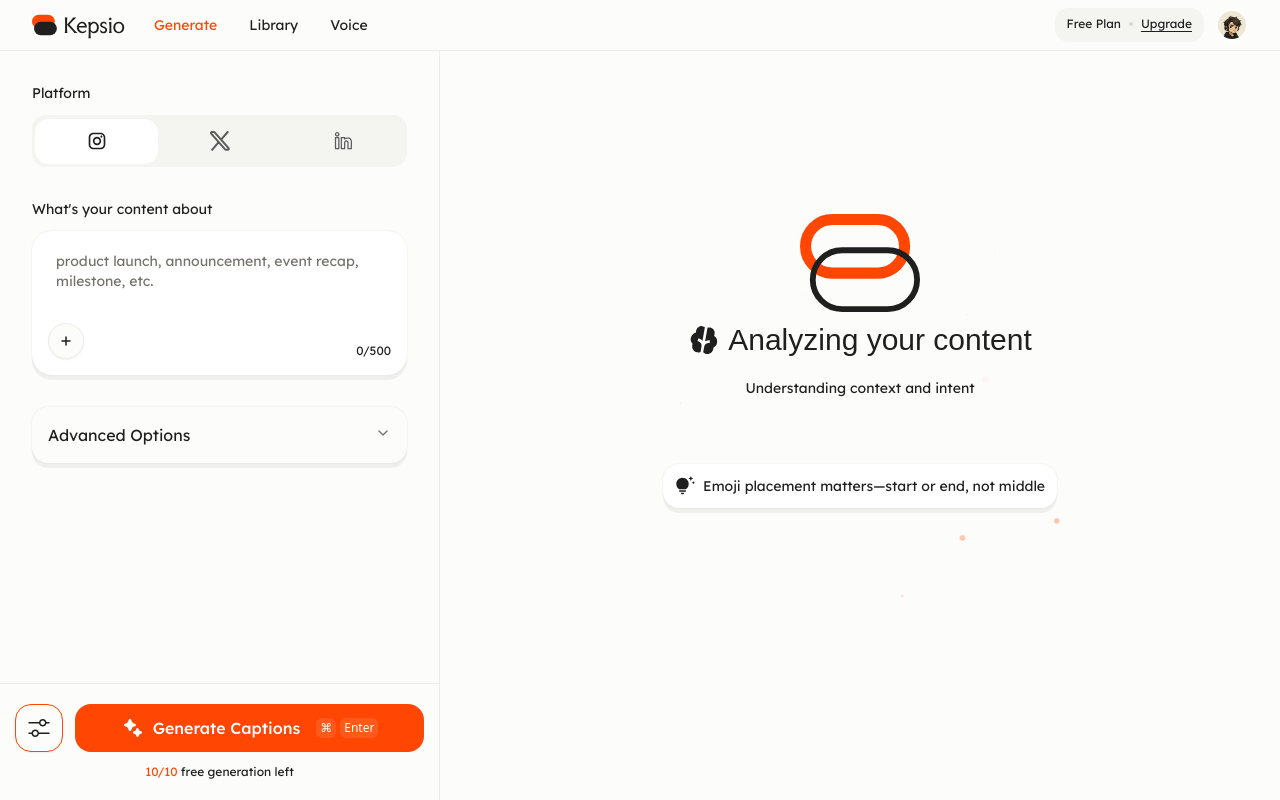
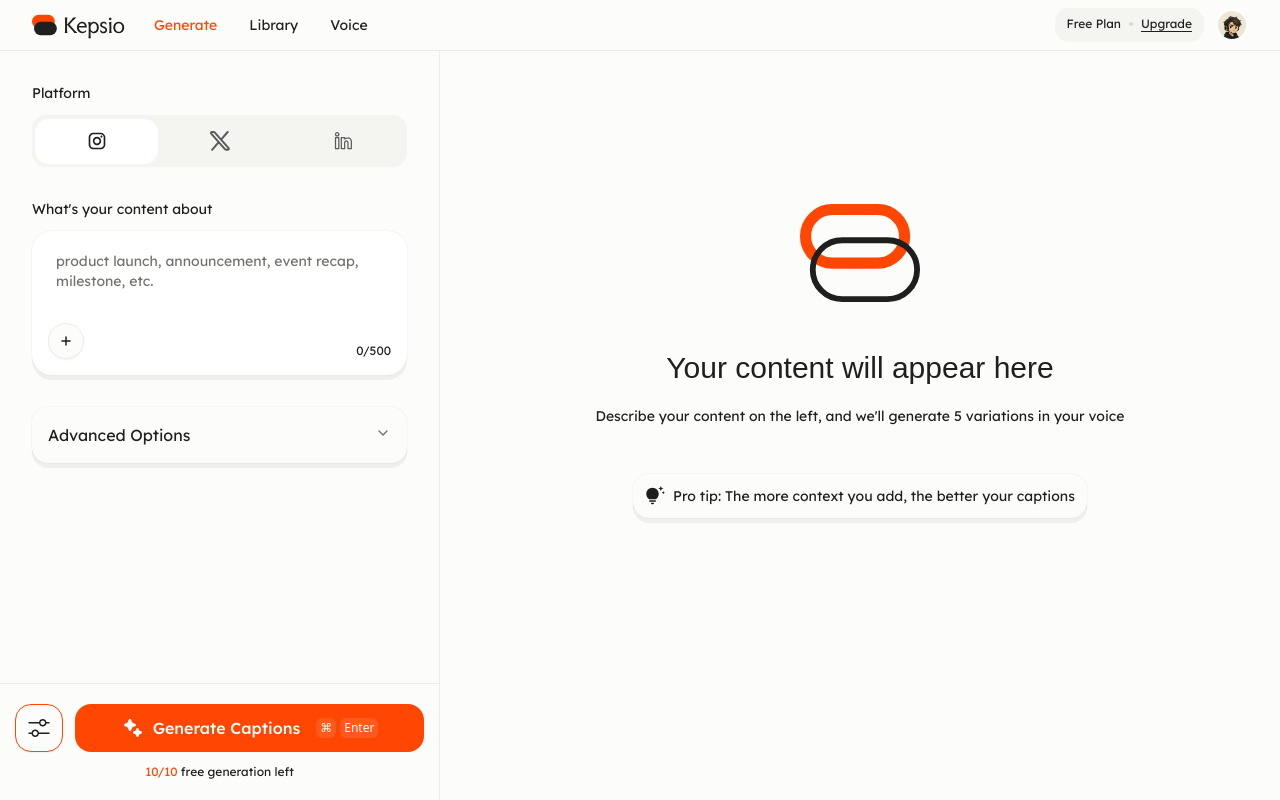
Before and after one commit to uxfris/kepsio, a Next.js app: page /generate in a window 1280 px wide. Built offline with nearby package versions, Linux system fonts and the light colour scheme; a web font is replaced by a local one.

Commit message:
fix: Correct generator state rendering, update loading state dynamic styling, and enhance icon component prop flexibility.

```diff
--- a/app/(dashboard)/generate/page.tsx
+++ b/app/(dashboard)/generate/page.tsx
@@ -51,11 +51,9 @@ export default function GeneratePage() {
     <div className="flex items-start h-[calc(100vh-52px)]">
       <GeneratorSidebar onSubmit={handleSubmit} isLoading={state === "loading"} />
       <main className="flex-1 h-[calc(100vh-52px)] overflow-hidden flex items-center justify-center px-8 ">
-        {/* {state === "initial" && <GeneratorInitialState />} */}
-        {/* {state === "loading" && <GeneratorLoadingState progress={progress} />} */}
-        {/* {state === "result" && <GeneratorResultState />} */}
-
-        <GeneratorLoadingState progress={progress} />
+        {state === "initial" && <GeneratorInitialState />}
+        {state === "loading" && <GeneratorLoadingState progress={progress} />}
+        {state === "result" && <GeneratorResultState />}
       </main>
     </div>
   );
--- a/components/features/generator/states/generator-loading-state.tsx
+++ b/components/features/generator/states/generator-loading-state.tsx
@@ -126,7 +126,7 @@ export function GeneratorLoadingState({ progress }: GeneratorLoadingStateProps)
             <AnimatePresence mode="wait">
                 <motion.div
                     key={phaseIndex}
-                    className={cn(`absolute bg-linear-to-r w-${BACKGROUND_GLOW_SIZE} h-${BACKGROUND_GLOW_SIZE} rounded-full blur-[150px]`, currentPhase.color)}
+                    className={cn("absolute bg-linear-to-r w-56 h-56 rounded-full blur-[150px]", currentPhase.color)}
                     initial={{ opacity: 0 }}
                     animate={{ opacity: 1 }}
                     exit={{ opacity: 0 }}
@@ -139,10 +139,16 @@ export function GeneratorLoadingState({ progress }: GeneratorLoadingStateProps)
                 {particles}
             </div>
 
-            <LogoOutlineIcon className={`w-[${LOGO_SIZE.width}px] h-[${LOGO_SIZE.height}px] z-10`} />
+            <LogoOutlineIcon
+                className="z-10"
+                style={{ width: LOGO_SIZE.width, height: LOGO_SIZE.height }}
+            />
 
             {/* Phase content - using absolute positioning to prevent layout shifts */}
-            <div className={`relative w-full h-[${PHASE_CONTENT_HEIGHT}px] flex items-center justify-center`}>
+            <div
+                className="relative w-full flex items-center justify-center"
+                style={{ height: PHASE_CONTENT_HEIGHT }}
+            >
                 <AnimatePresence mode="popLayout">
                     <motion.div
                         key={phaseIndex}
@@ -168,7 +174,7 @@ export function GeneratorLoadingState({ progress }: GeneratorLoadingStateProps)
             </div>
 
             {/* Progress bar - using motion value directly */}
-            <div className={`w-[${PROGRESS_BAR_WIDTH}px]`}>
+            <div style={{ width: PROGRESS_BAR_WIDTH }}>
                 <Progress motionValue={motionProgress} />
             </div>
 
--- a/components/icons/logo-outline-icon.tsx
+++ b/components/icons/logo-outline-icon.tsx
@@ -1,6 +1,6 @@
-export function LogoOutlineIcon({ className }: { className?: string }) {
+export function LogoOutlineIcon({ className, ...props }: React.ComponentProps<"svg">) {
     return (
-        <svg className={className} width="120" height="98" viewBox="0 0 120 98" fill="none" xmlns="http://www.w3.org/2000/svg">
+        <svg className={className} width="120" height="98" viewBox="0 0 120 98" fill="none" xmlns="http://www.w3.org/2000/svg" {...props}>
             <rect x="5.56179" y="5.56179" width="99.0399" height="53.5564" rx="26.7782" stroke="#FF4602" strokeWidth="11.1236" />
             <rect x="12.7497" y="36.2334" width="104.337" height="58.8534" rx="29.4267" stroke="currentColor" strokeWidth="5.82664" />
         </svg>
--- a/types/index.ts
+++ b/types/index.ts
@@ -2,7 +2,7 @@
  * Type definition for icon components used throughout the application.
  * Icon components accept an optional className prop for styling.
  */
-export type IconComponent = ({ className }: { className?: string }) => React.JSX.Element;
+export type IconComponent = (props: React.ComponentProps<"svg">) => React.JSX.Element;
 
 /**
  * Represents a single item in a dropdown menu.
```
